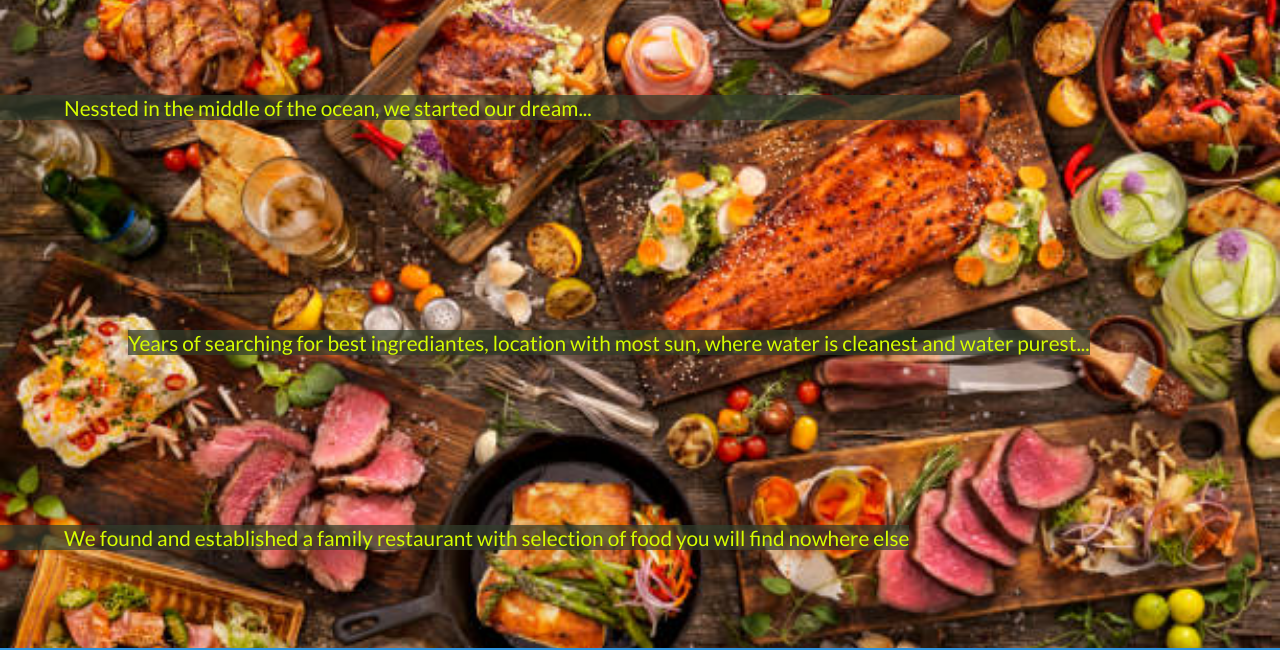
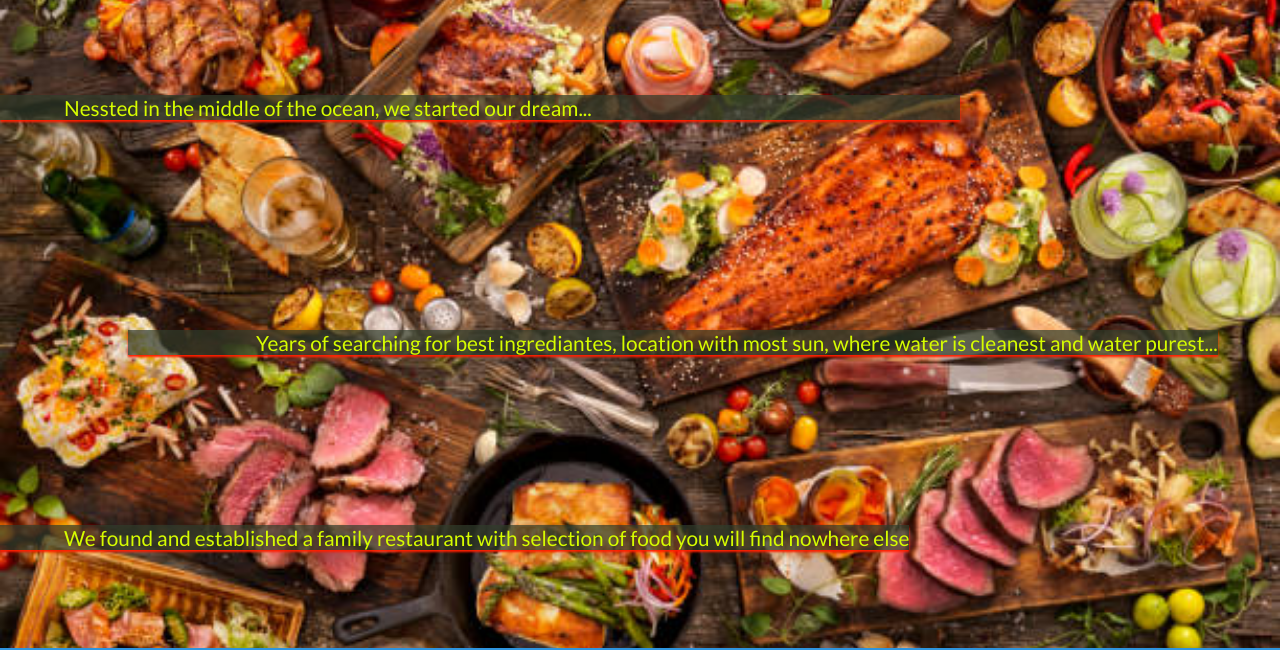
Before and after one commit to Agnogh/fake-restaurant, a plain HTML site: page index.html in a window 1280 px wide. Shown: the part 83-733 px from the top of the page. Drawn offline with Linux system fonts and the light colour scheme; a web font is replaced by a local one.

Commit message:
adding shadows to text-over-picture

```diff
--- a/assets/css/styles.css
+++ b/assets/css/styles.css
@@ -160,6 +160,9 @@ h1 {
   padding-left: 5%;
   width: 75%;
   color: rgb(214, 252, 0);
+/*we will want this for larger screens
+  left: 5%; */
+  box-shadow: 0 2px 2px #ff1e00;
 }
 
 #text_over_picture2 {
@@ -168,10 +171,13 @@ h1 {
   position: absolute;
   bottom: 45%;
   margin-left: 10%;
-/*  padding-right: 20%;
-  padding-left: 20%; */
-  width: auto;
+  padding-left: 10%;
+/*we will want this for larger screens
+  right: 5%; */
+/*  padding-right: 20%; */
+  width:fit-content;
   color: rgb(214, 252, 0);
+  box-shadow: 0 2px 2px #ff1e00;
 }
 
 #text_over_picture3 {
@@ -181,10 +187,14 @@ h1 {
   bottom: 15%;
   margin-right: 10%;
   padding-left: 5%;
+/*we will want this for larger screens
+  right: 10%;
+  left: 10%; */
 /*  padding-right: 20%;
   padding-left: 20%; */
   width: auto;
   color: rgb(214, 252, 0);
+  box-shadow: 0 2px 2px #ff1e00;
 }
 
 br {
@@ -228,6 +238,7 @@ footer {
   #landing_page_title {
     font-size: 160%;
   }
+
 }
 
 
```
